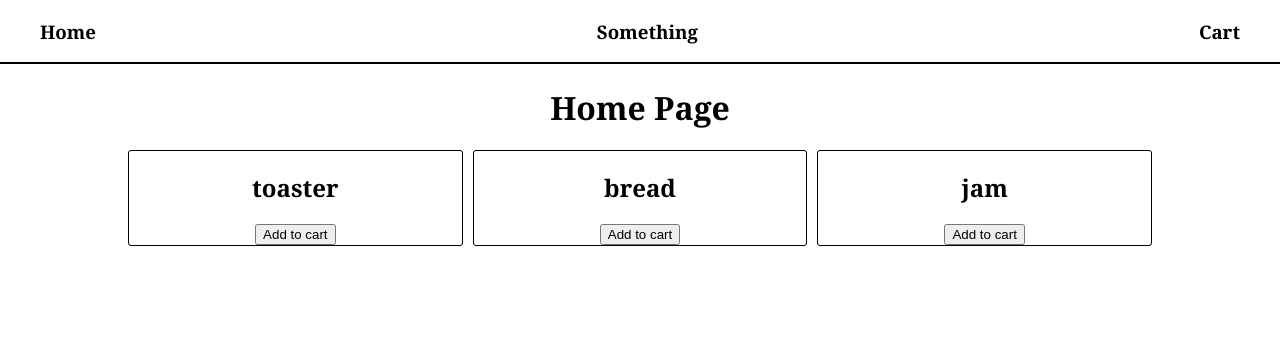
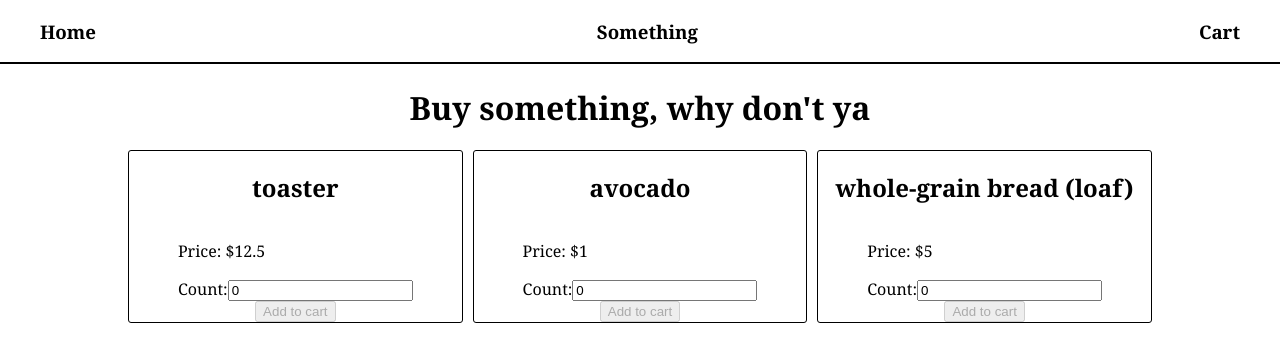
Before and after one commit to ubercj/avo-emporium, a React (Create React App) app: page / in a window 1280 px wide. Shown: the top 362 px of the page. Built offline with nearby package versions, Linux system fonts and the light colour scheme.

Commit message:
Added factory function and module for products. Refactored cart logic to incorporate objects with price and count properties.

```diff
--- a/src/components/Cart.js
+++ b/src/components/Cart.js
@@ -1,19 +1,36 @@
-import React from 'react';
+import React, { useState, useEffect } from 'react';
 
 const Cart = (props) => {
   const { cart, setCart } = props;
 
-  const removeFromCart = (item, cart) => {
-    const newCart = cart.filter((product) => product !== item);
+  const [total, setTotal] = useState(0);
+
+  const calculateTotal = () => {
+    const newTotal = cart.reduce((sum, item) => {
+      const net = item.count * item.price;
+      return sum + net;
+    }, 0);
+    setTotal(newTotal);
+  }
+
+  useEffect(() => {
+    calculateTotal();
+  }, [cart])
+
+
+  const removeFromCart = (product, cart) => {
+    const newCart = cart.filter((item) => item !== product);
     setCart(newCart);
   }
 
   const showCartContents = (cart) => {
-    return cart.map((item, index) => {
+    return cart.map((product) => {
       return (
-        <div key={index} className="card in-cart">
-          <h4>{item}</h4>
-          <button onClick={() => removeFromCart(item, cart)}>Remove</button>
+        <div key={product.id} id={product.id} className="card in-cart">
+          <h4>{product.title}</h4>
+          <p>Count: {product.count} Price: ${product.price}</p>
+          <p>Total Cost: {product.count * product.price}</p>
+          <button onClick={() => removeFromCart(product, cart)}>Remove</button>
         </div>
       );
     })
@@ -21,7 +38,7 @@ const Cart = (props) => {
 
   return (
     <div className="feed card">
-      <h2>Cart:</h2>
+      <h2>Cart total: ${total}</h2>
       {showCartContents(cart)}
     </div>
   )
--- a/src/components/HomePage.js
+++ b/src/components/HomePage.js
@@ -1,16 +1,17 @@
 import React from 'react';
 import ItemCard from './ItemCard';
+import inventory from '../modules/inventory';
 
 const HomePage = (props) => {
-  const { cart, setCart } = props;
+  const { setCart } = props;
 
   return (
     <div className="container">
-      <h1>Home Page</h1>
+      <h1>Buy something, why don't ya</h1>
       <section className="store grid">
-        <ItemCard setCart={setCart} title="toaster"/>
-        <ItemCard setCart={setCart} title="bread"/>
-        <ItemCard setCart={setCart} title="jam"/>
+        <ItemCard setCart={setCart} product={inventory.toaster}/>
+        <ItemCard setCart={setCart} product={inventory.avocado}/>
+        <ItemCard setCart={setCart} product={inventory.bread}/>
       </section>
     </div>
   )
--- a/src/components/ItemCard.js
+++ b/src/components/ItemCard.js
@@ -1,16 +1,45 @@
-import React from 'react';
+import React, { useState } from 'react';
+import uniqid from 'uniqid';
 
 const ItemCard = (props) => {
-  const { setCart, title } = props;
+  const { setCart, product } = props;
+
+  const [count, setCount] = useState(0);
+
+  const handleChange = (e) => {
+    setCount(e.target.value);
+  }
 
   const addToCart = () => {
-    setCart((prevCart) => [...prevCart, title])
+    const newProduct = {...product};
+    newProduct.id = uniqid();
+    newProduct.count = count;
+    setCount(0);
+    setCart((prevCart) => [...prevCart, newProduct]);
+  }
+
+  const showAddButton = () => {
+    if (count > 0) {
+      return <button onClick={addToCart}>Add to cart</button>
+    } else {
+      return <button disabled onClick={addToCart}>Add to cart</button>
+    }
   }
 
   return (
     <div className="card">
-      <h2>{title}</h2>
-      <button onClick={addToCart}>Add to cart</button>
+      <h2>{product.title}</h2>
+      <div>
+        <p>Price: ${product.price}</p>
+        <label>
+          Count:
+          <input
+            type="number" min="0" value={count}
+            onChange={handleChange}
+          />
+        </label>
+      </div>
+      {showAddButton()}
     </div>
   )
 }
--- /dev/null
+++ b/src/modules/inventory.js
@@ -0,0 +1,11 @@
+import product from './product';
+
+const inventory = (() => {
+  const toaster = product(1, "toaster", 12.5, 1);
+  const avocado = product(2, "avocado", 1, 1);
+  const bread = product(3, "whole-grain bread (loaf)", 5, 1);
+
+  return { toaster, avocado, bread };
+})();
+
+export default inventory;
--- /dev/null
+++ b/src/modules/product.js
@@ -0,0 +1,5 @@
+const product = (id, title, price, count) => {
+  return { id, title, price, count}
+}
+
+export default product;
```
